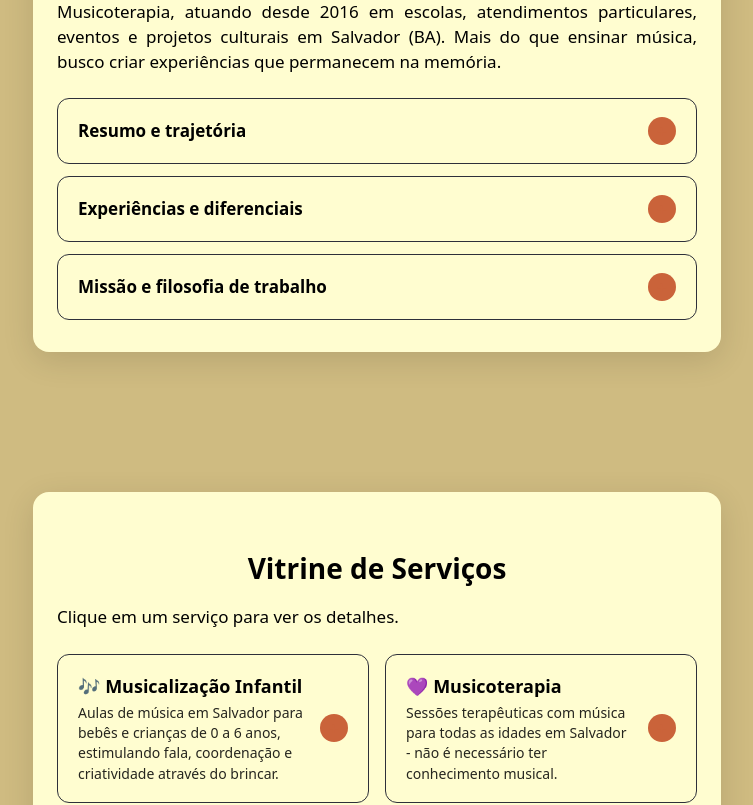
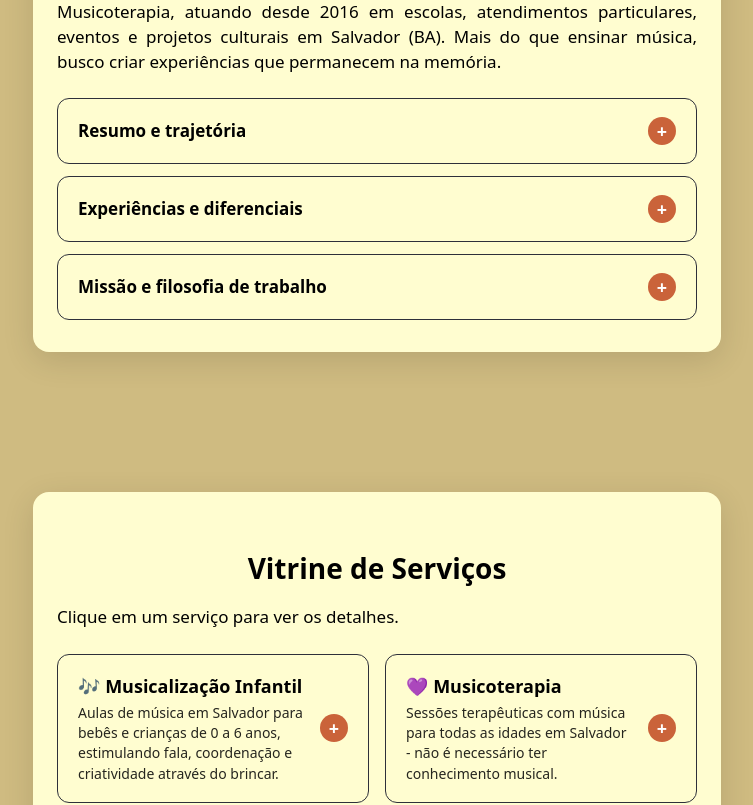
Before and after one commit to DataCanuto/pedrocanutomusico, a React (Vite) app in the folder frontend/: page / in a window 1280 px wide. Shown: the part 1123-1928 px from the top of the page, without its empty margins (263-1016 px from the left). Built offline with nearby package versions, Linux system fonts and the light colour scheme; no server answers; grey boxes are pictures that could not be loaded.

Commit message:
ajust anamese musicoterapia

```diff
--- a/frontend/src/App.css
+++ b/frontend/src/App.css
@@ -241,8 +241,8 @@
   align-items: center;
   justify-content: center;
   border-radius: 50%;
-  background: var(--bg-muted);
-  color: var(--accent);
+  background: var(--accent);
+  color: var(--accent-contrast);
   font-weight: 700;
   font-size: 18px;
 }
@@ -258,6 +258,9 @@
 }
 
 .accordion-painel-inner {
+  display: flex;
+  flex-direction: column;
+  gap: 4px;
   overflow: hidden;
   padding: 0 20px;
 }
```
